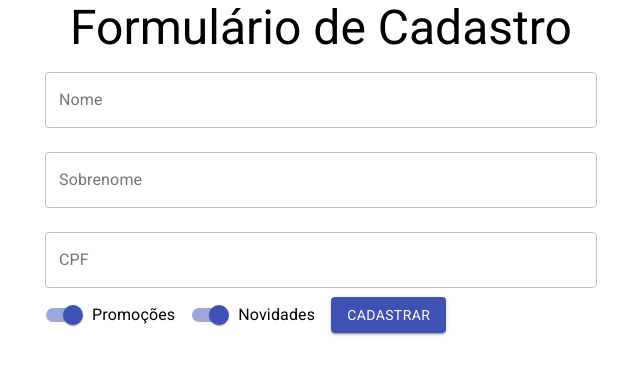
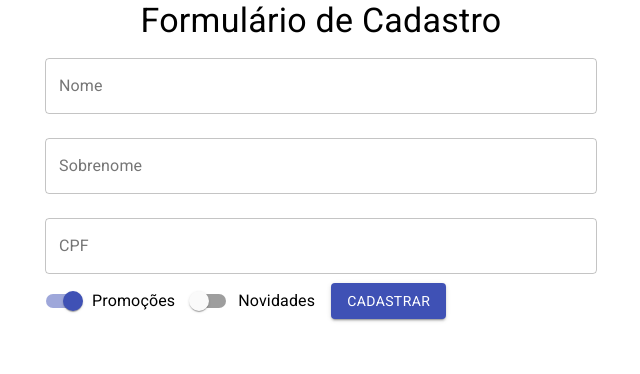
Before and after one commit to lazaroconceicao/formulario-simples, a React (Create React App) app: page / in a window 1280 px wide. Shown: the top 374 px of the page, without its empty margins (319-959 px from the left). Built offline with nearby package versions, Linux system fonts and the light colour scheme.

Commit message:
Hooks and props for form

```diff
--- a/src/App.js
+++ b/src/App.js
@@ -2,17 +2,23 @@ import React, { Component } from "react";
 import "./App.css";
 import FormularioCadstro from "./components/FomularioCadstro/FormularioCadstro";
 import { Container, Typography } from "@material-ui/core";
-import '@fontsource/roboto';
+import "@fontsource/roboto";
 
 class App extends Component {
   render() {
     return (
       <Container component="article" maxWidth="sm">
-        <Typography variant="h3" component="h1" align="center">Formulário de Cadastro</Typography>
-        <FormularioCadstro />
+        <Typography variant="h4" component="h1" align="center">
+          Formulário de Cadastro
+        </Typography>
+        <FormularioCadstro aoEnviar={aoEnviarForm} />
       </Container>
     );
   }
 }
 
+function aoEnviarForm(dados) {
+  console.log(dados);
+}
+
 export default App;
--- a/src/components/FomularioCadstro/FormularioCadstro.jsx
+++ b/src/components/FomularioCadstro/FormularioCadstro.jsx
@@ -1,24 +1,23 @@
 import React, { useState } from "react";
 import { TextField, Button, Switch, FormControlLabel } from "@material-ui/core";
 
-function FormularioCadstro() {
+function FormularioCadstro({aoEnviar}) {
   const [nome, setNome] = useState("");
   const [sobrenome, setSobrenome] = useState("");
+  const [cpf, setCpf] = useState("");
+  const [promocoes, setPromocoes] = useState(true);
+  const [novidades, setNovidades] = useState(false);
   return (
     <form
       onSubmit={(event) => {
         event.preventDefault();
-        console.log(nome, sobrenome);
+        aoEnviar({nome, sobrenome, cpf, promocoes, novidades});
       }}
     >
       <TextField
         value={nome}
         onChange={(event) => {
-          let tmpNome = event.target.value;
-          if (tmpNome.length >= 3) {
-            tmpNome = tmpNome.substring(0, 3);
-          }
-          setNome(tmpNome);
+          setNome(event.target.value);
         }}
         id="nome"
         label="Nome"
@@ -38,6 +37,10 @@ function FormularioCadstro() {
         fullWidth
       />
       <TextField
+        value={cpf}
+        onChange={(event) => {
+          setCpf(event.target.value);
+        }}
         id="CPF"
         label="CPF"
         variant="outlined"
@@ -47,12 +50,30 @@ function FormularioCadstro() {
 
       <FormControlLabel
         label="Promoções"
-        control={<Switch name="promoções" defaultChecked color="primary" />}
+        control={
+          <Switch
+            checked={promocoes}
+            onChange={(event) => {
+              setPromocoes(event.target.checked);
+            }}
+            name="promoções"
+            color="primary"
+          />
+        }
       />
 
       <FormControlLabel
         label="Novidades"
-        control={<Switch name="novidades" defaultChecked color="primary" />}
+        control={
+          <Switch
+            checked={novidades}
+            onChange={(event) => {
+              setNovidades(event.target.checked);
+            }}
+            name="novidades"
+            color="primary"
+          />
+        }
       />
 
       <Button type="submit" variant="contained" color="primary">
```
